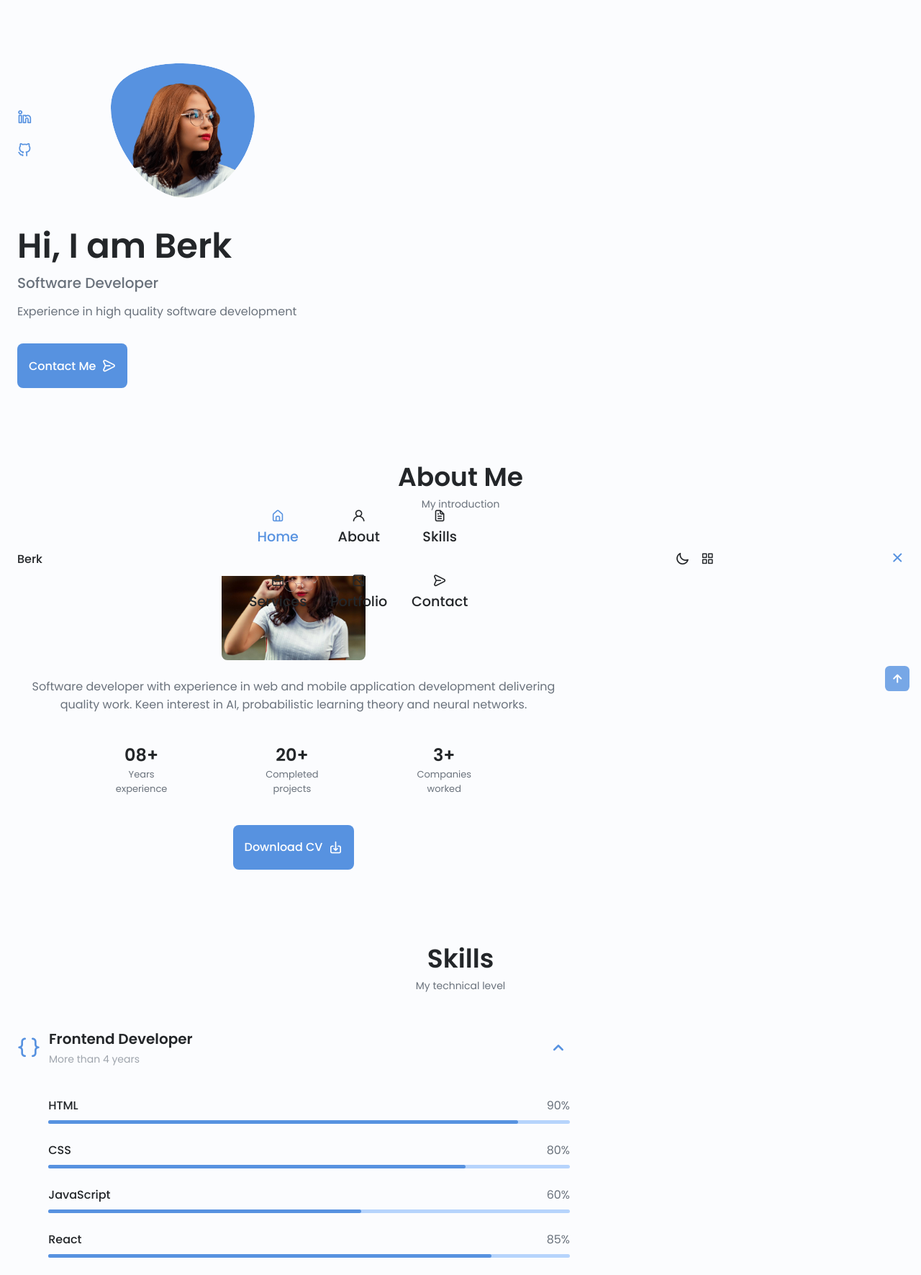
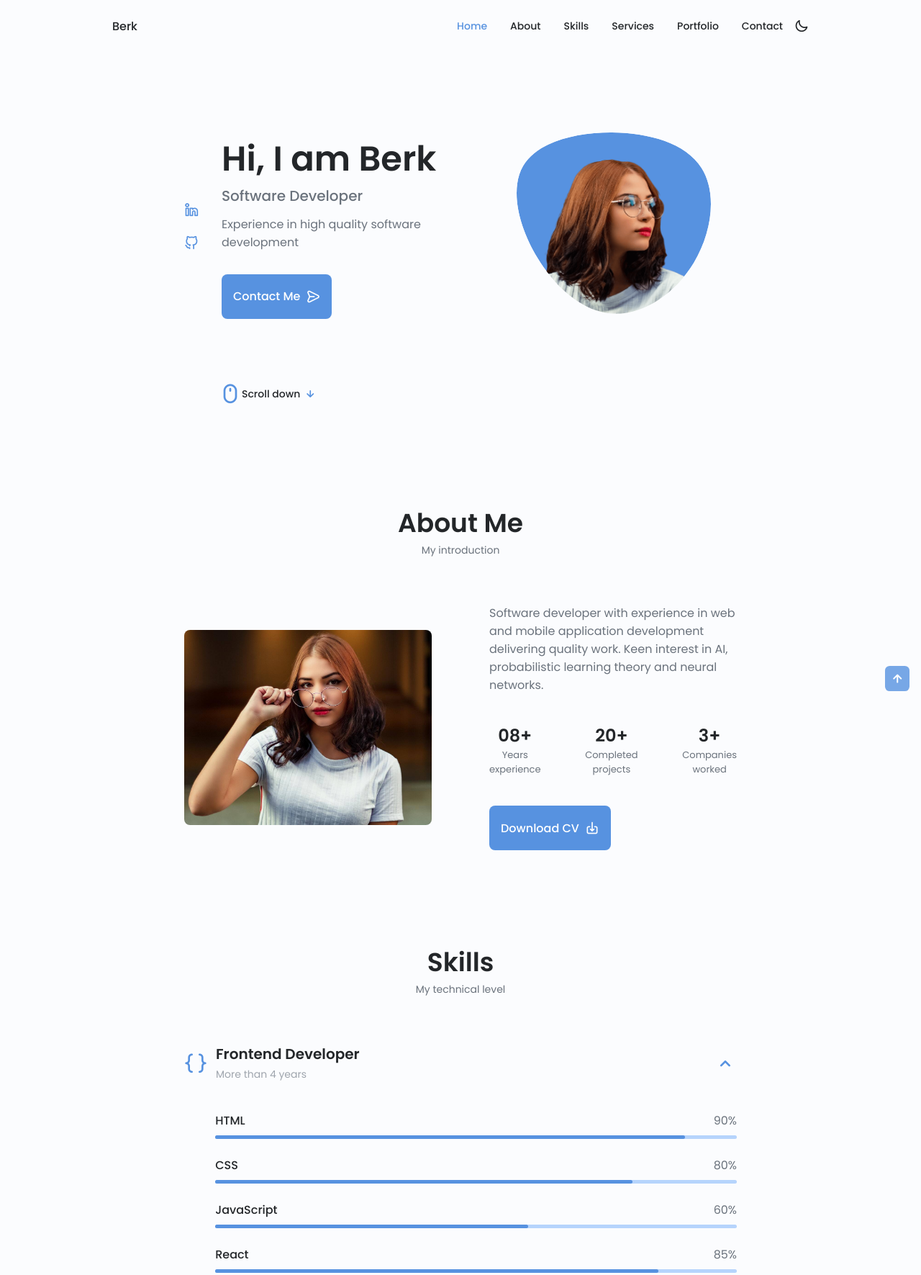
Before and after one commit to almacitunaberk/personal_website_2, a plain HTML site: page index.html in a window 1280 px wide. Shown: the top 1771 px of the page at 72% size. Drawn offline with nearby package versions, Linux system fonts and the light colour scheme.

Commit message:
Done until media queries for large devices

```diff
--- a/assets/css/styles.css
+++ b/assets/css/styles.css
@@ -817,7 +817,199 @@ img {
 
 /*==================== MEDIA QUERIES ====================*/
 /* For small devices */
+@media screen and (max-width: 350px) {
+  .container {
+    margin-left: var(--mb-1);
+    margin-right: var(--mb-1);
+  }
+
+  .nav__menu {
+    padding: 2rem 0.25rem 4rem;
+  }
+
+  .nav__list {
+    column-gap: 0;
+  }
+
+  .home__content {
+    grid-template-columns: 0.25fr 3fr;
+  }
+
+  .home__blob {
+    width: 180px;
+  }
+
+  .skills__title {
+    font-size: var(--normal-font-size);
+  }
+
+  .qualification__data {
+    gap: 0.5rem;
+  }
+}
 
 /* For medium devices */
+@media screen and (min-width: 568px) {
+  .home__content {
+    grid-template-columns: max-content 1fr 1fr;
+  }
 
+  .home__data {
+    grid-column: initial;
+  }
+
+  .home__img {
+    order: 1;
+    justify-self: center;
+  }
+
+  .about__container,
+  .portfolio__content,
+  .contact__container,
+  .footer__container {
+    grid-template-columns: repeat(2, 1fr);
+  }
+
+  .qualification__sections {
+    display: grid;
+    grid-template-columns: 0.6fr;
+    justify-content: center;
+  }
+}
+
+@media screen and (min-width: 768px) {
+  .container {
+    margin-left: auto;
+    margin-right: auto;
+  }
+
+  body {
+    margin: 0;
+  }
+
+  .section {
+    padding: 6rem 0 2rem;
+  }
+
+  .section__subtitle {
+    margin-bottom: 4rem;
+  }
+
+  .header {
+    top: 0;
+    bottom: initial;
+  }
+
+  .header,
+  .main,
+  .footer__container {
+    padding: 0 1rem;
+  }
+
+  .nav {
+    height: calc(var(--header-height) + 1.5rem);
+    column-gap: 1rem;
+  }
+
+  .nav__icon,
+  .nav__close,
+  .nav__toggle {
+    display: none;
+  }
+
+  .nav__list {
+    display: flex;
+    column-gap: 2rem;
+  }
+
+  .nav__menu {
+    margin-left: auto;
+  }
+
+  .change-theme {
+    margin: 0;
+  }
+
+  .home__container {
+    row-gap: 5rem;
+  }
+
+  .home__content {
+    padding-top: 5.5rem;
+    column-gap: 2rem;
+  }
+
+  .home__blob {
+    width: 270px;
+  }
+
+  .home__scroll {
+    display: block;
+  }
+
+  .home__scroll-button {
+    margin-left: 3rem;
+  }
+
+  .about__container {
+    column-gap: 5rem;
+  }
+
+  .about__img {
+    width: 350px;
+  }
+
+  .about__description {
+    text-align: initial;
+  }
+
+  .about__info {
+    justify-content: space-between;
+  }
+
+  .about__buttons {
+    justify-content: initial;
+  }
+
+  .qualification__tabs {
+    justify-content: center;
+  }
+
+  .qualification__button {
+    margin: 0 var(--mb-1);
+  }
+
+  .qualification__sections {
+    grid-template-columns: 0.5fr;
+  }
+
+  .porfolio__img {
+    width: 320px;
+  }
+
+  .portfolio__content {
+    align-items: center;
+  }
+
+  .footer__container {
+    grid-template-columns: repeat(3, 1fr);
+  }
+
+  .footer__bg {
+    padding: 3rem 0 3.5rem;
+  }
+
+  .footer__links {
+    flex-direction: row;
+    column-gap: 2rem;
+  }
+
+  .footer__socials {
+    justify-self: flex-end;
+  }
+
+  .footer__copy {
+    margin-top: 4.5rem;
+  }
+}
 /* For large devices */
--- a/index.html
+++ b/index.html
@@ -23,22 +23,22 @@
         <div class="nav__menu" id="nav-menu">
           <ul class="nav__list grid">
             <li class="nav__item">
-              <a href="#home" class="nav__link nav__icon active-link"> <i class="uil uil-estate"></i> Home </a>
+              <a href="#home" class="nav__link active-link"> <i class="uil uil-estate nav__icon"></i> Home </a>
             </li>
             <li class="nav__item">
-              <a href="#about" class="nav__link nav__icon"> <i class="uil uil-user"></i> About </a>
+              <a href="#about" class="nav__link"> <i class="uil uil-user nav__icon"></i> About </a>
             </li>
             <li class="nav__item">
-              <a href="#skills" class="nav__link nav__icon"> <i class="uil uil-file-alt"></i> Skills </a>
+              <a href="#skills" class="nav__link"> <i class="uil uil-file-alt nav__icon"></i> Skills </a>
             </li>
             <li class="nav__item">
-              <a href="#services" class="nav__link nav__icon"> <i class="uil uil-briefcase-alt"></i> Services </a>
+              <a href="#services" class="nav__link"> <i class="uil uil-briefcase-alt nav__icon"></i> Services </a>
             </li>
             <li class="nav__item">
-              <a href="#portfolio" class="nav__link nav__icon"> <i class="uil uil-scenery"></i> Portfolio </a>
+              <a href="#portfolio" class="nav__link"> <i class="uil uil-scenery nav__icon"></i> Portfolio </a>
             </li>
             <li class="nav__item">
-              <a href="#contact" class="nav__link nav__icon"> <i class="uil uil-message"></i> Contact </a>
+              <a href="#contact" class="nav__link"> <i class="uil uil-message nav__icon"></i> Contact </a>
             </li>
           </ul>
           <i class="uil uil-times nav__close" id="nav-close"></i>
@@ -165,7 +165,7 @@
         <h2 class="section__title">Skills</h2>
         <span class="section__subtitle">My technical level</span>
 
-        <div class="skills_container container grid">
+        <div class="skills__container container grid">
           <div>
             <div class="skills__content skills__open">
               <div class="skills__header">
```
